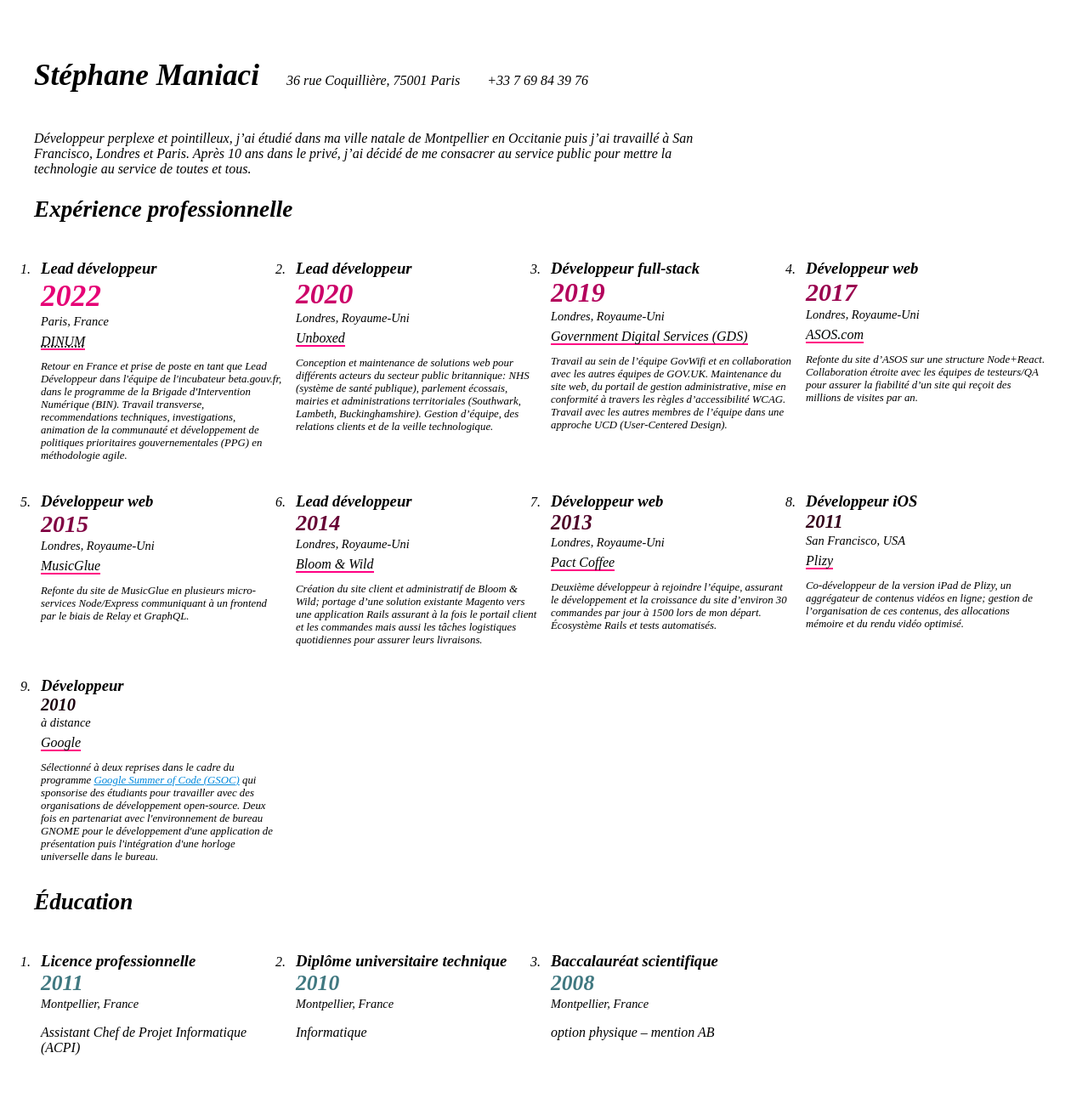
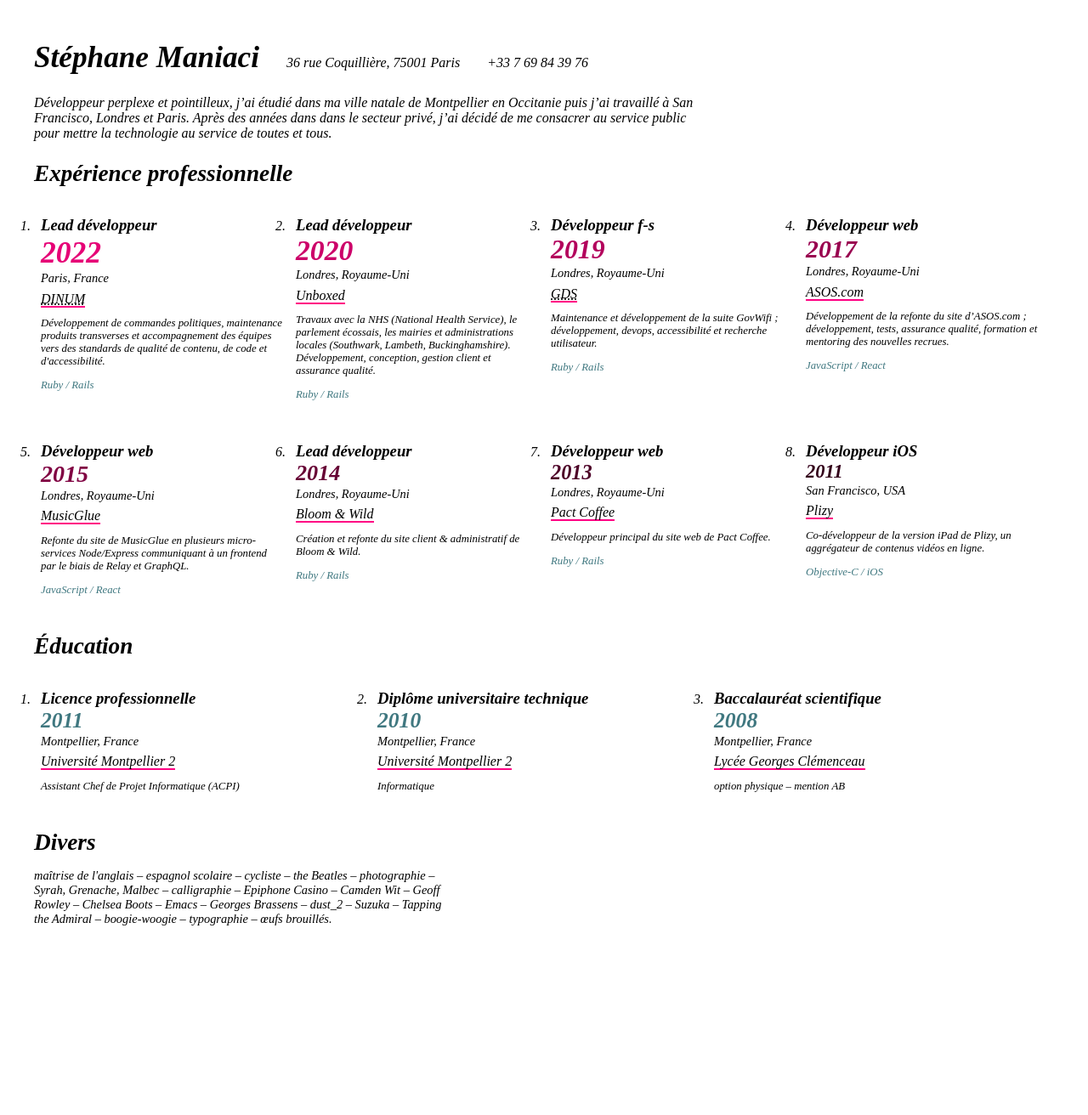
Before and after one commit to freesteph/freesteph.github.io, a Jekyll site: the page built from cv/french.md, in a window 1280 px wide. Shown: the whole page at 85% size. Built offline with Jekyll 4.4.1, drawn with Linux system fonts in a browser that asks for light colours; after the commit the page ends 1144 px from its top, so only the background shows below that.

Commit message:
this is nice

```diff
--- a/_data/cv/french.yml
+++ b/_data/cv/french.yml
@@ -2,37 +2,48 @@ info:
   title: Stéphane Maniaci
   address: 36 rue Coquillière, 75001 Paris
   tel: +33 7 69 84 39 76
+
+facts:
+  - maîtrise de l'anglais
+  - espagnol scolaire
+  - cycliste
+  - the Beatles
+  - photographie
+  - Syrah, Grenache, Malbec
+  - calligraphie
+  - Epiphone Casino
+  - Camden Wit
+  - Geoff Rowley
+  - Chelsea Boots
+  - Emacs
+  - Georges Brassens
+  - dust_2
+  - Suzuka
+  - Tapping the Admiral
+  - boogie-woogie
+  - typographie
+  - œufs brouillés.
 
 education:
   - when: 2011
     title: Licence professionnelle
     subtitle: Assistant Chef de Projet Informatique (ACPI)
     where: Université Montpellier 2
+    url: https://www.umontpellier.fr/
     location: Montpellier, France
   - when: 2010
     title: Diplôme universitaire technique
     subtitle: Informatique
     where: Université Montpellier 2
+    url: https://www.umontpellier.fr/
     location: Montpellier, France
   - when: 2008
     title: Baccalauréat scientifique
     subtitle: option physique – mention AB
-    where: Université Montpellier 2
+    where: Lycée Georges Clémenceau
+    url: https://www.onisep.fr/ressources/Univers-Lycee/lycees/Occitanie/Herault/lycee-georges-clemenceau
     location: Montpellier, France
 jobs:
-  - from: 2010
-    to: 2011
-    employer: Google
-    location: à distance
-    title: Développeur
-    description: |
-      Sélectionné à deux reprises dans le cadre du programme <a href="https://summerofcode.withgoogle.com/">Google
-      Summer of Code (GSOC)</a> qui sponsorise des étudiants pour
-      travailler avec des organisations de développement
-      open-source. Deux fois en partenariat avec l'environnement de
-      bureau GNOME pour le développement d'une application de
-      présentation puis l'intégration d'une horloge universelle dans
-      le bureau.
   - from: 2011
     to: 2012
     title: Développeur iOS
@@ -41,83 +52,89 @@ jobs:
     location: San Francisco, USA
     description: |
       Co-développeur de la version iPad de Plizy, un aggrégateur de
-      contenus vidéos en ligne; gestion de l’organisation de ces
-      contenus, des allocations mémoire et du rendu vidéo optimisé.
+      contenus vidéos en ligne.
+    technology: Objective-C / iOS
   - from: 2013
     to: 2014
     title: Développeur web
     employer: Pact Coffee
     location: Londres, Royaume-Uni
-    description: |
-      Deuxième développeur à rejoindre l’équipe, assurant le
-      développement et la croissance du site d’environ 30 commandes
-      par jour à 1500 lors de mon départ. Écosystème Rails et tests
-      automatisés.
+    description: Développeur principal du site web de Pact Coffee.
+    url: https://www.pactcoffee.com/
+    technology: Ruby / Rails
   - from: 2014
     to: 2015
     location: Londres, Royaume-Uni
     title: Lead développeur
     employer: Bloom & Wild
+    url: https://www.bloomandwild.com/
     description: |
-      Création du site client et administratif de Bloom & Wild;
-      portage d’une solution existante Magento vers une application
-      Rails assurant à la fois le portail client et les commandes mais
-      aussi les tâches logistiques quotidiennes pour assurer leurs
-      livraisons.
+      Création et refonte du site client & administratif de Bloom & Wild.
+    technology: Ruby / Rails
   - from: 2015
     to: 2017
     title: Développeur web
     employer: MusicGlue
+    url: https://www.musicglue.com/
     location: Londres, Royaume-Uni
     description: |
       Refonte du site de MusicGlue en plusieurs micro-services
       Node/Express communiquant à un frontend par le biais de Relay et
       GraphQL.
+    technology: JavaScript / React
   - from: 2017
     to: 2019
     title: Développeur web
     employer: ASOS.com
     location: Londres, Royaume-Uni
+    url: https://www.asos.com/
     description: |
-      Refonte du site d’ASOS sur une structure
-      Node+React. Collaboration étroite avec les équipes de
-      testeurs/QA pour assurer la fiabilité d’un site qui reçoit des
-      millions de visites par an.
+      Développement de la refonte du site d’ASOS.com ; développement,
+      tests, assurance qualité, formation et mentoring des nouvelles
+      recrues.
     website: www.asos.com
+    technology: JavaScript / React
   - from: 2019
     to: 2021
-    title: Développeur full-stack
-    employer: Government Digital Services (GDS)
+    title: Développeur f-s
+    acronym: GDS
+    employer: Government Digital Services
+    url: https://www.gov.uk/government/organisations/government-digital-service
     location: Londres, Royaume-Uni
     description: |
-      Travail au sein de l’équipe GovWifi et en collaboration avec les
-      autres équipes de GOV.UK.  Maintenance du site web, du portail
-      de gestion administrative, mise en conformité à travers les
-      règles d’accessibilité WCAG. Travail avec les autres membres de
-      l’équipe dans une approche UCD (User-Centered Design).
+      Maintenance et développement de la suite GovWifi ;
+      développement, devops, accessibilité et recherche utilisateur.
     website: www.wifi.service.gov.uk
+    technology: Ruby / Rails
   - from: 2020
     to: 2021
     title: Lead développeur
     employer: Unboxed
+    url: https://unboxed.co/
     location: Londres, Royaume-Uni
     description: |
-      Conception et maintenance de solutions web pour différents
-      acteurs du secteur public britannique: NHS (système de santé
-      publique), parlement écossais, mairies et administrations
-      territoriales (Southwark, Lambeth, Buckinghamshire). Gestion
-      d’équipe, des relations clients et de la veille technologique.
+      Travaux avec la NHS (National Health
+      Service), le parlement écossais, les mairies et administrations locales
+      (Southwark, Lambeth, Buckinghamshire). Développement,
+      conception, gestion client et assurance qualité.
+    technology: Ruby / Rails
   - from: 2022
     to: présent
     title: Lead développeur
     employer: Direction Interministérielle du Numérique
     acronym: DINUM
+    url: https://www.numerique.gouv.fr/dinum/
     location: Paris, France
     summary: Numérique d'intéret général
-    description: |
+    description:
+      Développement de commandes politiques, maintenance produits
+      transverses et accompagnement des équipes vers des standards de
+      qualité de contenu, de code et d'accessibilité.
+    long: |
       Retour en France et prise de poste en tant que Lead Développeur
       dans l'équipe de l'incubateur beta.gouv.fr, dans le programme
       de la Brigade d'Intervention Numérique (BIN). Travail
       transverse, recommendations techniques, investigations,
       animation de la communauté et développement de politiques
       prioritaires gouvernementales (PPG) en méthodologie agile.
+    technology: Ruby / Rails
--- a/_layouts/cv.html
+++ b/_layouts/cv.html
@@ -19,7 +19,7 @@
 
       <section id="content">{{ content }}</section>
 
-      <section id="jobs">
+      <section id="jobs tiled">
         <h2>Expérience professionnelle</h2>
         <ol>
           {% assign jobs = cv.jobs | sort: "from" | reverse %}
@@ -36,9 +36,10 @@
               {{ job.employer }}
               {% endif %}
             </a>
-            <p class="description">
-              {{ job.description }}
-            </p>
+            <div class="content">
+              <p class="description">{{ job.description }}</p>
+              <p class="technology">{{ job.technology }}</p>
+            </div>
           </li>
           {% endfor %}
       </section>
@@ -50,13 +51,24 @@
           <li class="formation">
             <div class="header">
               <h3>{{ formation.title }}</h3>
-              <span class="from">{{ formation.when }}</span>
+              <span class="from date">{{ formation.when }}</span>
               <span class="location">{{ formation.location }}</span>
-              <p class="subtitle">{{ formation.subtitle }}</p>
+            </div>
+            <a href="{{ formation.url }}" class="employer">{{ formation.where }}</a>
+            <div class="content">
+              <p class="subtitle description">{{ formation.subtitle }}</p>
             </div>
           </li>
           {% endfor %}
       </section>
+
+      <section id="facts">
+        <h2>Divers</h2>
+        {% assign facts = cv.facts | join: " – " %}
+        <p>
+          {{ facts }}
+        </p>
+      </section>
     </main>
   </body>
 </html>
--- a/_sass/main.scss
+++ b/_sass/main.scss
@@ -3,9 +3,11 @@
 
 $accent-color: rgb(255, 0, 131);
 $alt-color: #407880;
+$big-font-size: 200%;
 
 h1 {
   font-size: 220%;
+  margin: 0.5rem 0;
 }
 
 h2 {
@@ -31,6 +33,7 @@ section#info {
   display: flex;
   align-items: baseline;
   gap: 2rem;
+  margin: 0;
 }
 
 main {
@@ -44,30 +47,20 @@ section {
   }
 
   ol {
+    margin-top: 0;
     display: flex;
     flex-wrap: wrap;
-
     padding-left: 0;
   }
 }
 
 li {
   flex-basis: 25%;
-  // &:nth-of-type(odd) {
-  //   background: #DDD;
-  // }
-
-  // &:nth-of-type(even) {
-  //   background: #EEE;
-  // }
-
-
   box-sizing: border-box;
   padding: 0.5rem;
   margin: 0;
 
   .header {
-    // display: flex;
     flex-direction: row;
     align-items: baseline;
     padding-bottom: 0.4rem;
@@ -98,9 +91,12 @@ li {
     border-bottom: 2px solid $accent-color;
   }
 
-  p {
+  .content {
     font-size: 0.8rem;
-    margin-bottom: 0;
+  }
+
+  .technology {
+    color: $alt-color;
   }
 }
 
@@ -108,7 +104,7 @@ li {
   @for $i from 1 through 10 {
     &:nth-child(#{$i}) {
       .from {
-        font-size: 200% - $i * 10;
+        font-size: $big-font-size - $i * 10;
         color: darken($accent-color, $i * 5%)
       }
     }
@@ -120,16 +116,24 @@ li {
 }
 
 .formation {
-  flex-basis: 25%;
-
-  .subtitle {
-    font-size: 1rem;
-    font-weight: normal;
-  }
-
   .from {
     font-weight: bold;
     font-size: 1.6rem;
     color: $alt-color;
   }
 }
+
+section#facts {
+  max-width: 30rem;
+
+  p {
+    font-size: 0.9rem;
+    max-width: 33rem;
+  }
+}
+
+section#education {
+  li {
+    flex-basis: 33%;
+  }
+}
--- a/_sass/print.scss
+++ b/_sass/print.scss
@@ -1,15 +1,47 @@
 @media print {
+  $big-font-size: 100%;
+
   body {
-    padding: 1pt;
+    padding: 0;
     margin: 0;
-    font-size: 9pt;
+    font-size: 8pt;
+  }
+
+  main {
+    margin: 0;
+    padding: 13pt;
   }
 
   h1 {
     margin: 0;
   }
 
+  section#content {
+    max-width: 30rem;
+  }
+
   section#jobs h2 {
     margin-bottom: 0;
   }
+
+  section {
+    .location {
+      font-size: 8pt;
+      margin: 0;
+    }
+
+    li {
+      .date {
+        font-size: 1rem !important;
+      }
+    }
+
+    .content {
+      font-size: 6pt !important;
+    }
+  }
+
+  section#facts p {
+    font-size: inherit;
+  }
 }
--- a/cv/french.md
+++ b/cv/french.md
@@ -5,6 +5,6 @@ title: Stéphane Maniaci – curriculum vitae
 
 Développeur perplexe et pointilleux, j'ai étudié dans ma ville natale
 de Montpellier en Occitanie puis j'ai travaillé à San Francisco,
-Londres et Paris. Après 10 ans dans le privé, j'ai décidé de me
-consacrer au service public pour mettre la technologie au service de
-toutes et tous.
+Londres et Paris. Après des années dans dans le secteur privé, j'ai
+décidé de me consacrer au service public pour mettre la technologie au
+service de toutes et tous.
```
